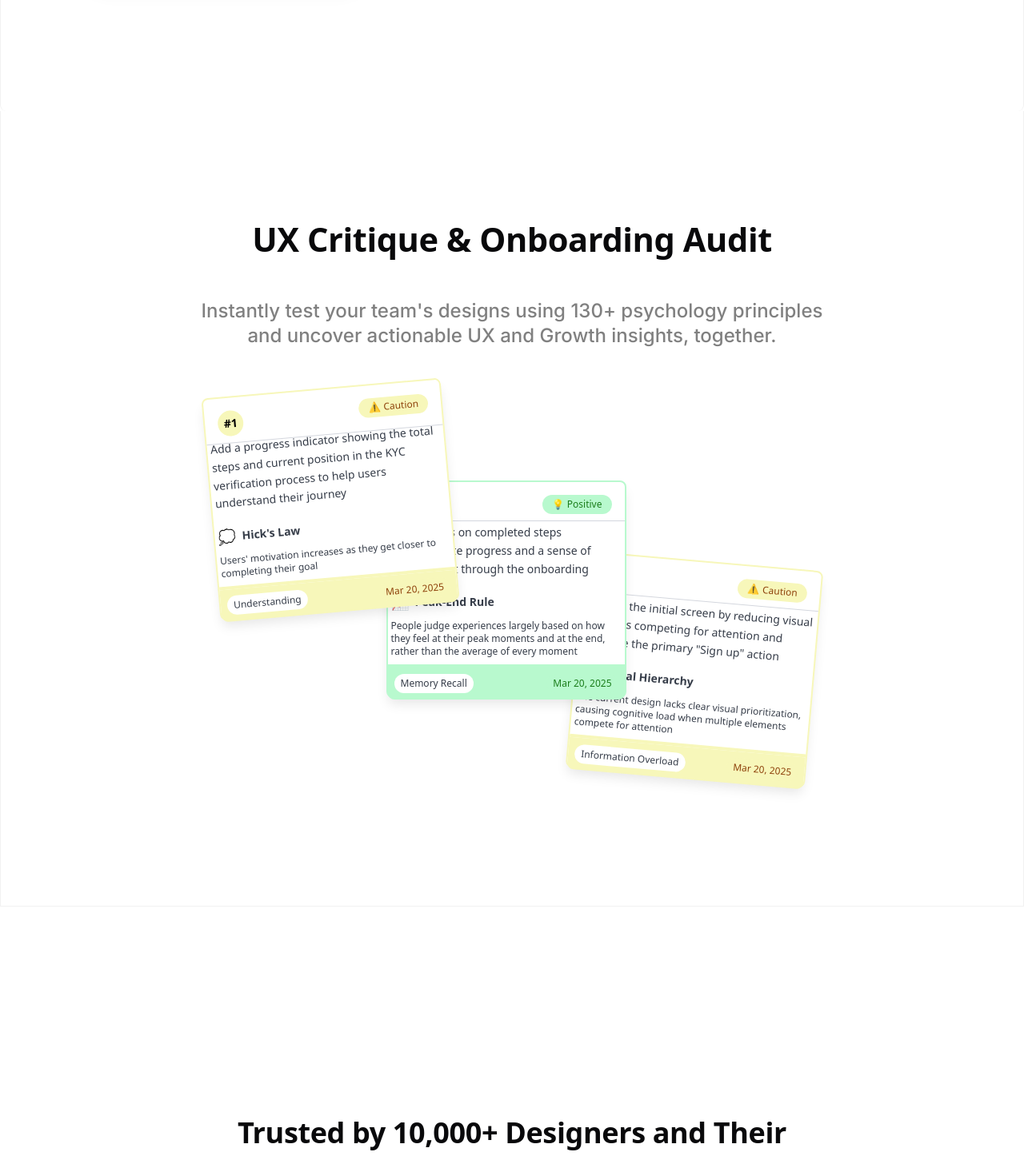
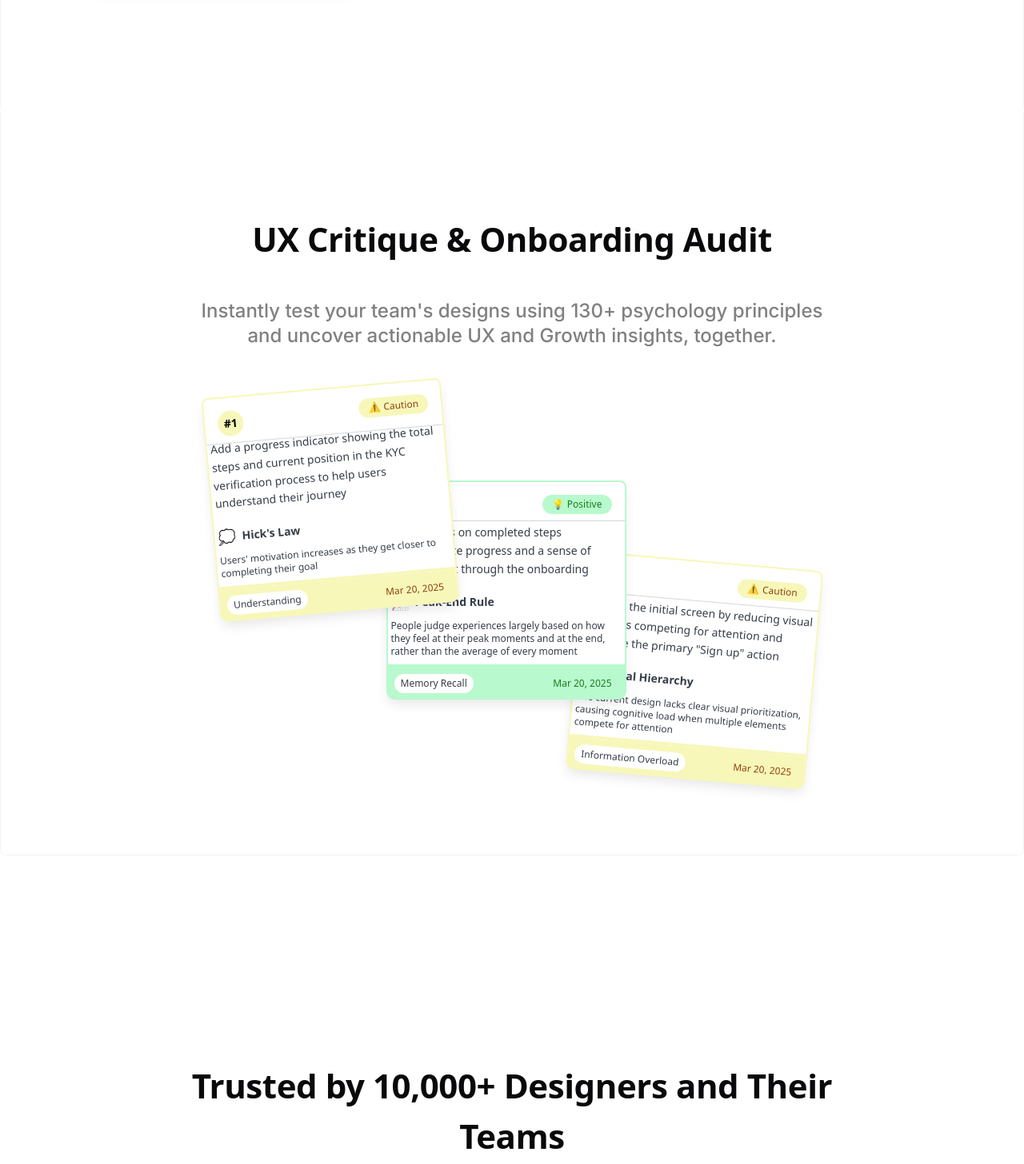
Before and after one commit to nofelmahmoodsubhani/designpro-clone, a Next.js app: page / in a window 1280 px wide. Shown: the part 2500-3956 px from the top of the page at 80% size. Built offline with nearby package versions, Linux system fonts and the light colour scheme.

Commit message:
visual aspect of ux sectio bottom

```diff
--- a/src/app/globals.css
+++ b/src/app/globals.css
@@ -75,6 +75,8 @@
     --font-size-2xl: 24px;
     --font-size-3xl: 30px;
     --font-size-4xl: 36px;
+    --font-size-5xl: 42px;
+    --font-size-6xl: 48px;
     --font-size-xs: 12px;
     --font-size-sm-rem: 0.75rem;
     --font-size-base-rem: 1rem;
--- a/src/components/ReviewsSection.tsx
+++ b/src/components/ReviewsSection.tsx
@@ -137,7 +137,7 @@ export default function ReviewsSection() {
             fontFamily: "var(--font-heading)",
             fontWeight: "var(--font-weight-bold)",
             color: "var(--foreground)",
-            fontSize: "var(--font-size-4xl)",
+            fontSize: "var(--font-size-5xl)",
             letterSpacing: "var(--letter-spacing-tight)",
             lineHeight: "var(--lineHeight-tight)",
             marginBottom: "var(--space-12)",
--- a/src/components/UXCritiqueSection.tsx
+++ b/src/components/UXCritiqueSection.tsx
@@ -6,10 +6,12 @@ export default function UXCritiqueSection() {
       {/* UX Critique Section - Part of Container 1 */}
       <div className="text-center px-8 bg-background" style={{
         paddingTop: 'var(--space-34)',
-        paddingBottom: 'var(--space-24)',
+        paddingBottom: 'var(--space-8)',
         borderLeft: '1px solid var(--rgba-border-light)',
         borderRight: '1px solid var(--rgba-border-light)',
-        borderBottom: '1px solid var(--rgba-border-light)'
+        borderBottom: '1px solid var(--rgba-border-light)',
+        borderBottomLeftRadius: 'var(--radius-lg)',
+        borderBottomRightRadius: 'var(--radius-lg)'
       }}>
         <h2
           className="font-bold mb-4"
--- a/src/design/tokens.json
+++ b/src/design/tokens.json
@@ -122,7 +122,9 @@
       "xl": "20px",
       "2xl": "24px",
       "3xl": "30px",
-      "4xl": "36px"
+      "4xl": "36px",
+      "5xl": "42px",
+      "6xl": "48px"
     },
     "lineHeight": {
       "tight": "1.2",
```
